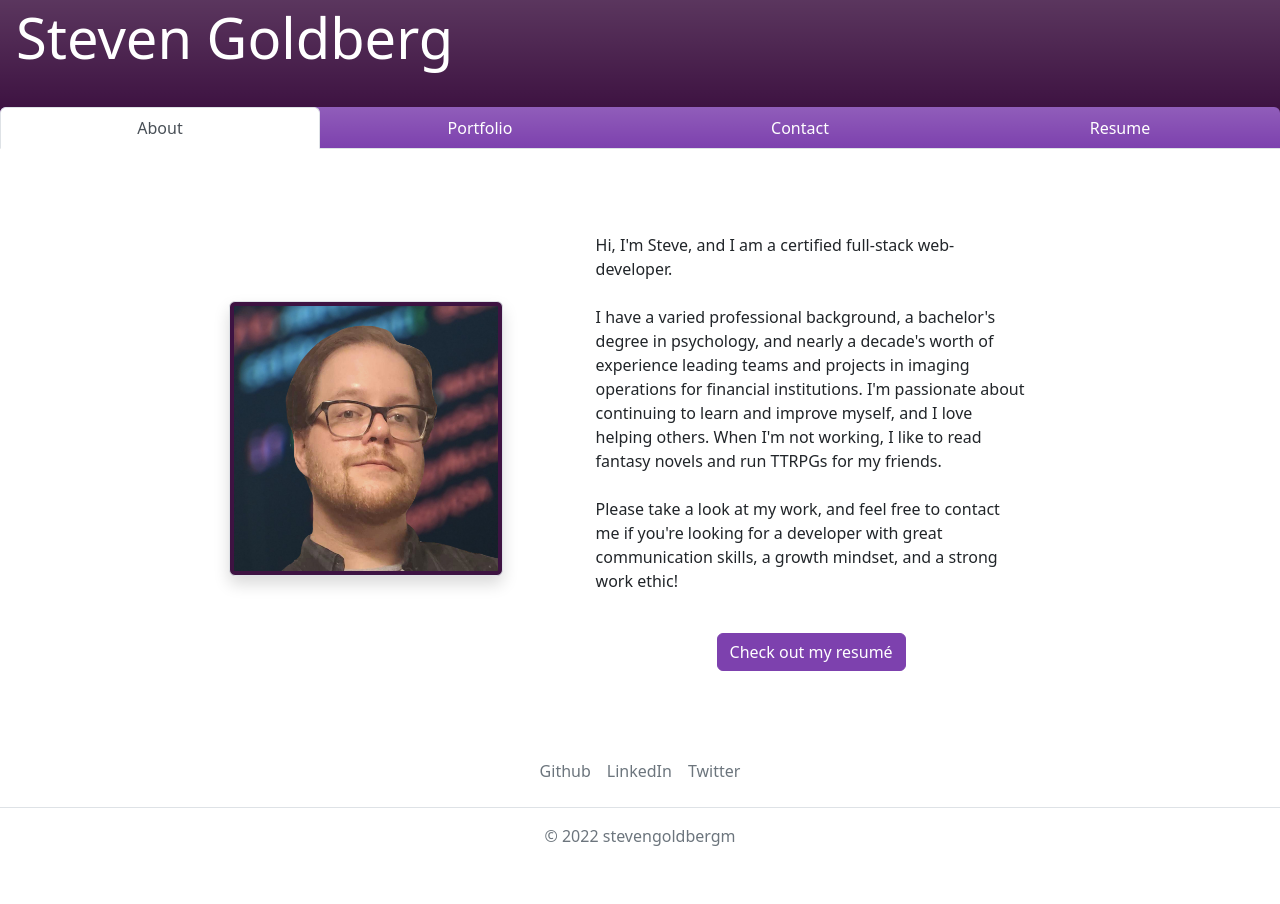
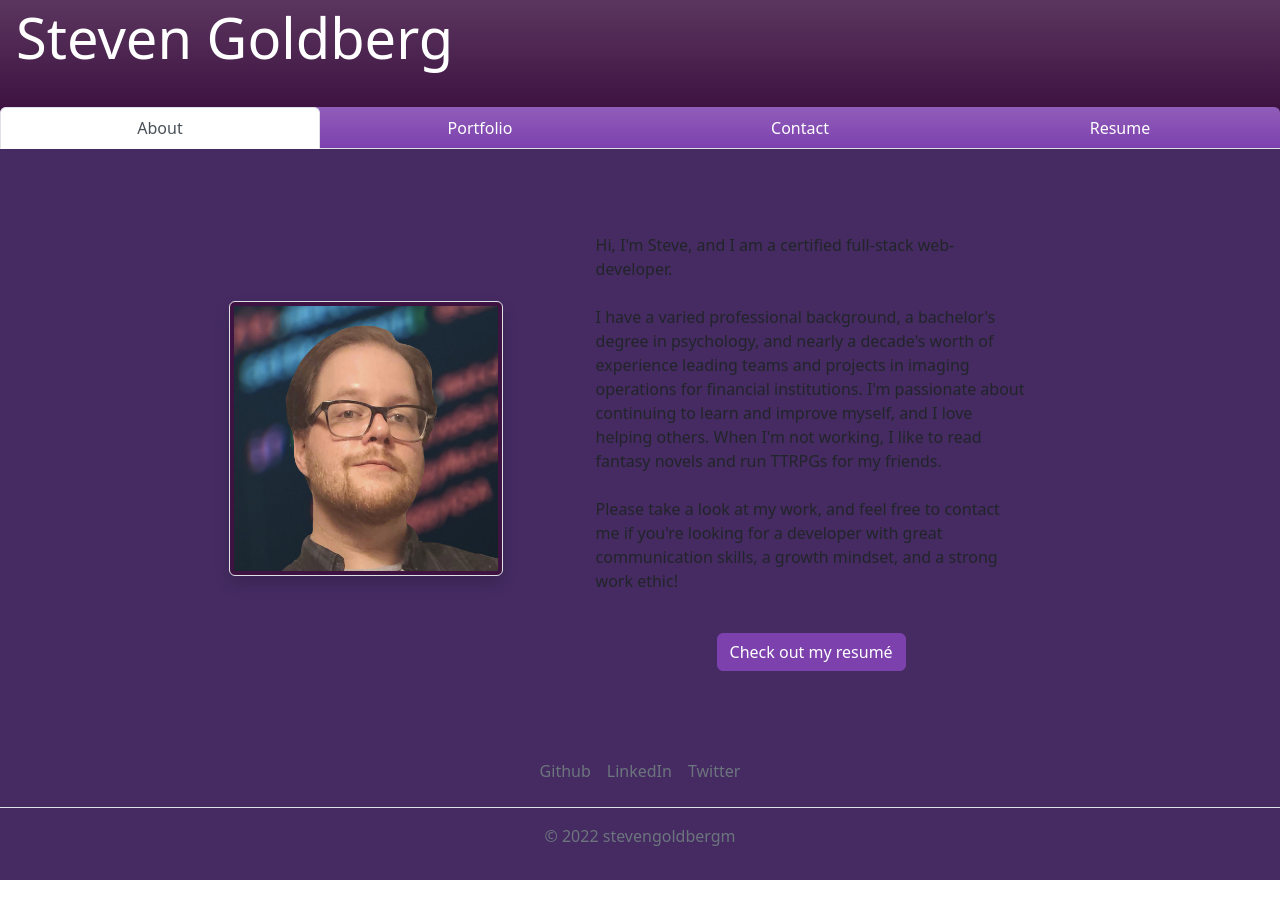
Before and after one commit to stevengoldbergm/react-portfolio, a React (Create React App) app: page / in a window 1280 px wide. Built offline with nearby package versions, Linux system fonts and the light colour scheme.

Commit message:
Fixed issue with footer not sticking to bottom of page at certain sizes

```diff
--- a/src/components/PortfolioContainer.js
+++ b/src/components/PortfolioContainer.js
@@ -33,7 +33,7 @@ export default function PortfolioContainer() {
   const handlePageChange = (page) => setCurrentPage(page);
 
   return (
-    <div>
+    <div className='flex-wrapper bg-secondary'>
       {/* We are passing the currentPage from state and the function to update it */}
       <Header currentPage={currentPage} handlePageChange={handlePageChange} />
       {/* Here we are calling the renderPage method which will return a component  */}
```
